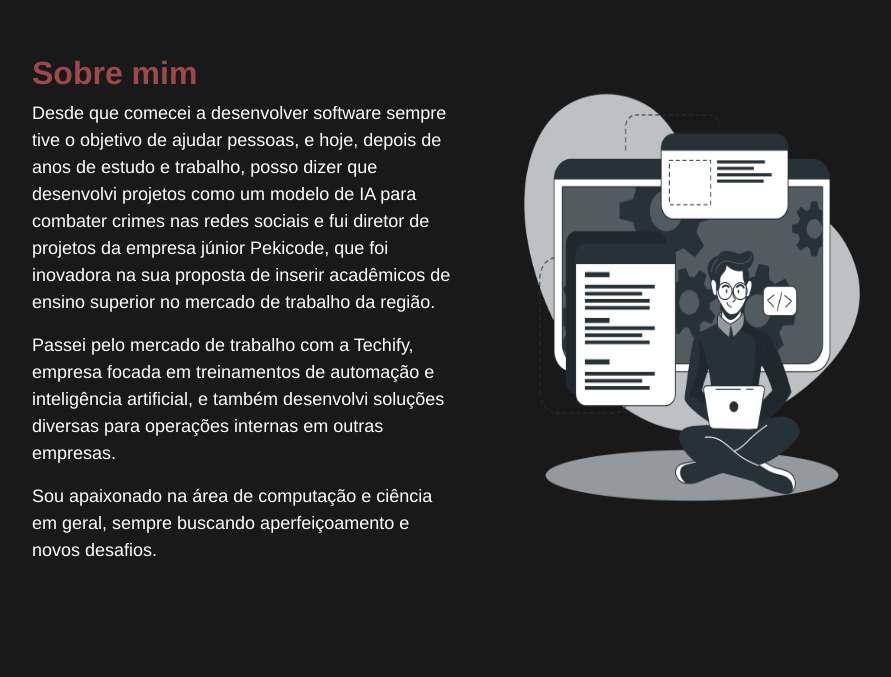
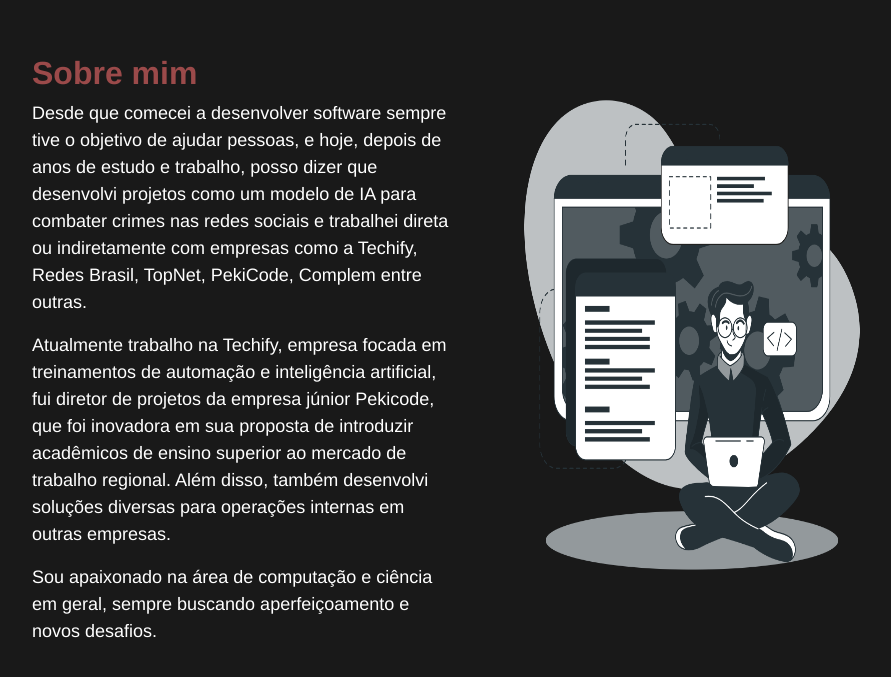
Before and after one commit to devarthurmiranda/vue-portfolio, a Vue app: page / in a window 1280 px wide. Shown: the part 719-1396 px from the top of the page, without its empty margins (172-1063 px from the left). Built offline with nearby package versions, Linux system fonts and the light colour scheme; the HTML template or start-up script is replaced by a standard one.

Commit message:
UPDATE: About

```diff
--- a/data/about.js
+++ b/data/about.js
@@ -1,7 +1,7 @@
 let about = {
         title: 'Sobre mim',
-        first_paragraph: 'Desde que comecei a desenvolver software sempre tive o objetivo de ajudar pessoas, e hoje, depois de anos de estudo e trabalho, posso dizer que desenvolvi projetos como um modelo de IA para combater crimes nas redes sociais e fui diretor de projetos da empresa júnior Pekicode, que foi inovadora na sua proposta de inserir acadêmicos de ensino superior no mercado de trabalho da região.',
-        second_paragraph: 'Passei pelo mercado de trabalho com a Techify, empresa focada em treinamentos de automação e inteligência artificial, e também desenvolvi soluções diversas para operações internas em outras empresas.',
+        first_paragraph: 'Desde que comecei a desenvolver software sempre tive o objetivo de ajudar pessoas, e hoje, depois de anos de estudo e trabalho, posso dizer que desenvolvi projetos como um modelo de IA para combater crimes nas redes sociais e trabalhei direta ou indiretamente com empresas como a Techify, Redes Brasil, TopNet, PekiCode, Complem entre outras.',
+        second_paragraph: 'Atualmente trabalho na Techify, empresa focada em treinamentos de automação e inteligência artificial, fui diretor de projetos da empresa júnior Pekicode, que foi inovadora em sua proposta de introduzir acadêmicos de ensino superior ao mercado de trabalho regional. Além disso, também desenvolvi soluções diversas para operações internas em outras empresas.',
         third_paragraph: 'Sou apaixonado na área de computação e ciência em geral, sempre buscando aperfeiçoamento e novos desafios.',
 }
 
```
